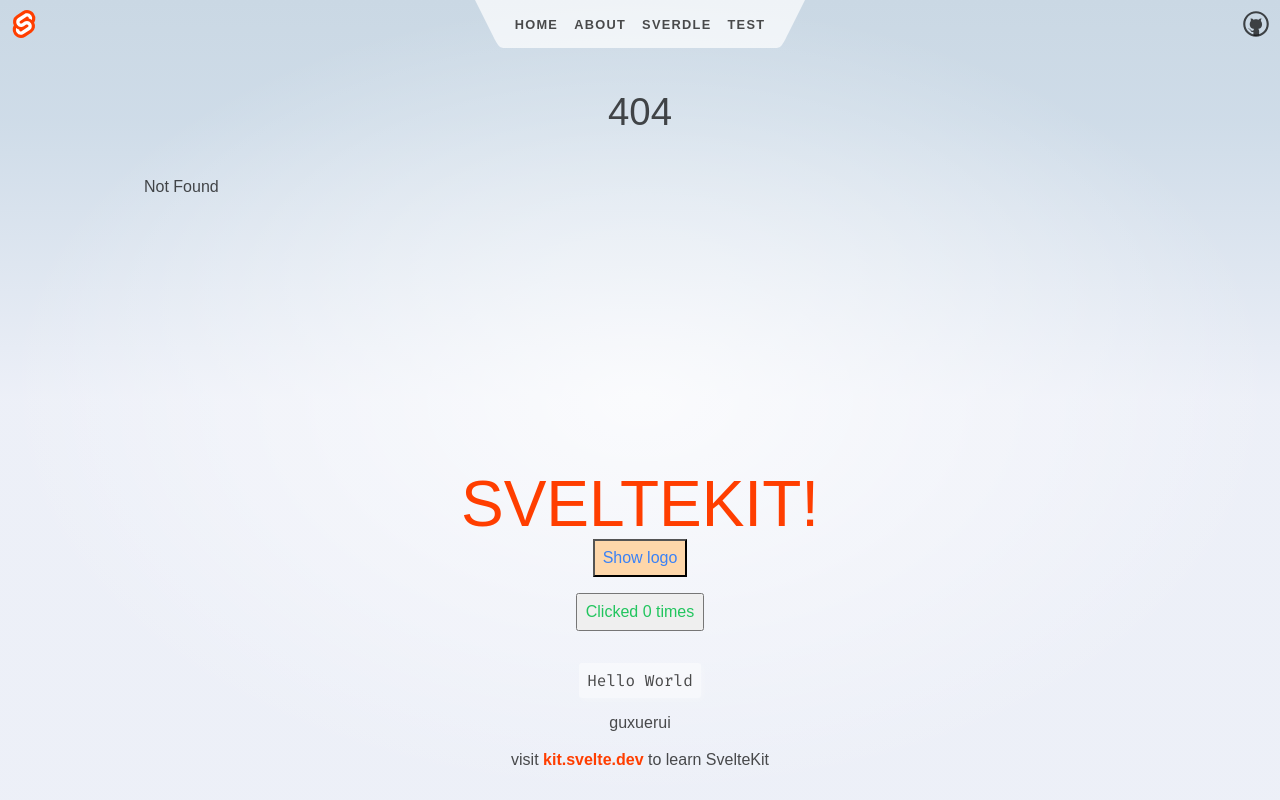
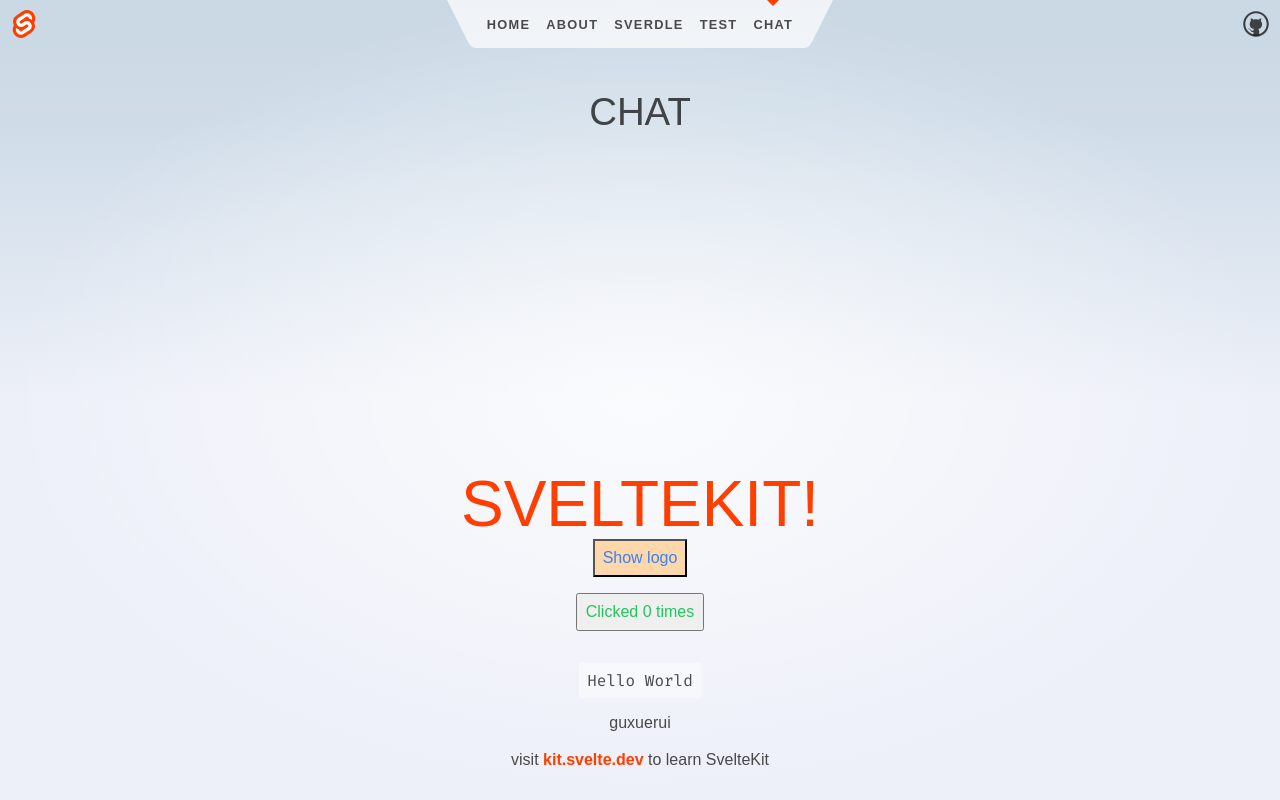
Before and after one commit to guxuerui/svelte-template, a SvelteKit app: page /chat in a window 1280 px wide. Before the commit this address had no page. Built offline with nearby package versions, Linux system fonts and the light colour scheme.

Commit message:
✨ feat(Header.svelte): add chat link to header ✨ feat(chat): add chat page

```diff
--- a/src/routes/Header.svelte
+++ b/src/routes/Header.svelte
@@ -35,6 +35,13 @@
           : undefined}
       >
         <a href="/test">Test</a>
+      </li>
+      <li
+        aria-current={$page.url.pathname.startsWith("/chat")
+          ? "page"
+          : undefined}
+      >
+        <a href="/chat">chat</a>
       </li>
     </ul>
     <svg viewBox="0 0 2 3" aria-hidden="true">
--- /dev/null
+++ b/src/routes/chat/+page.svelte
@@ -0,0 +1,3 @@
+<script lang="ts"></script>
+
+<h1>CHAT</h1>
```
